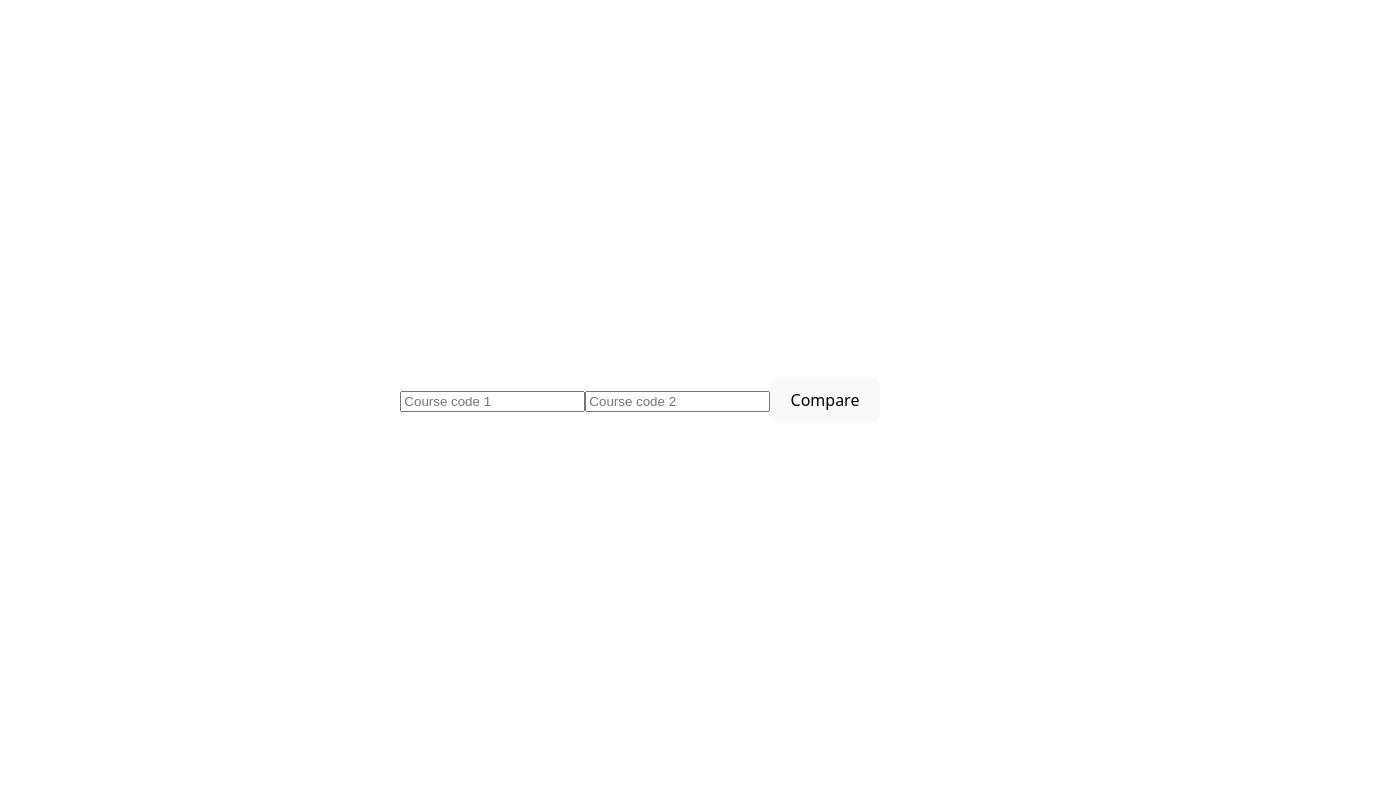
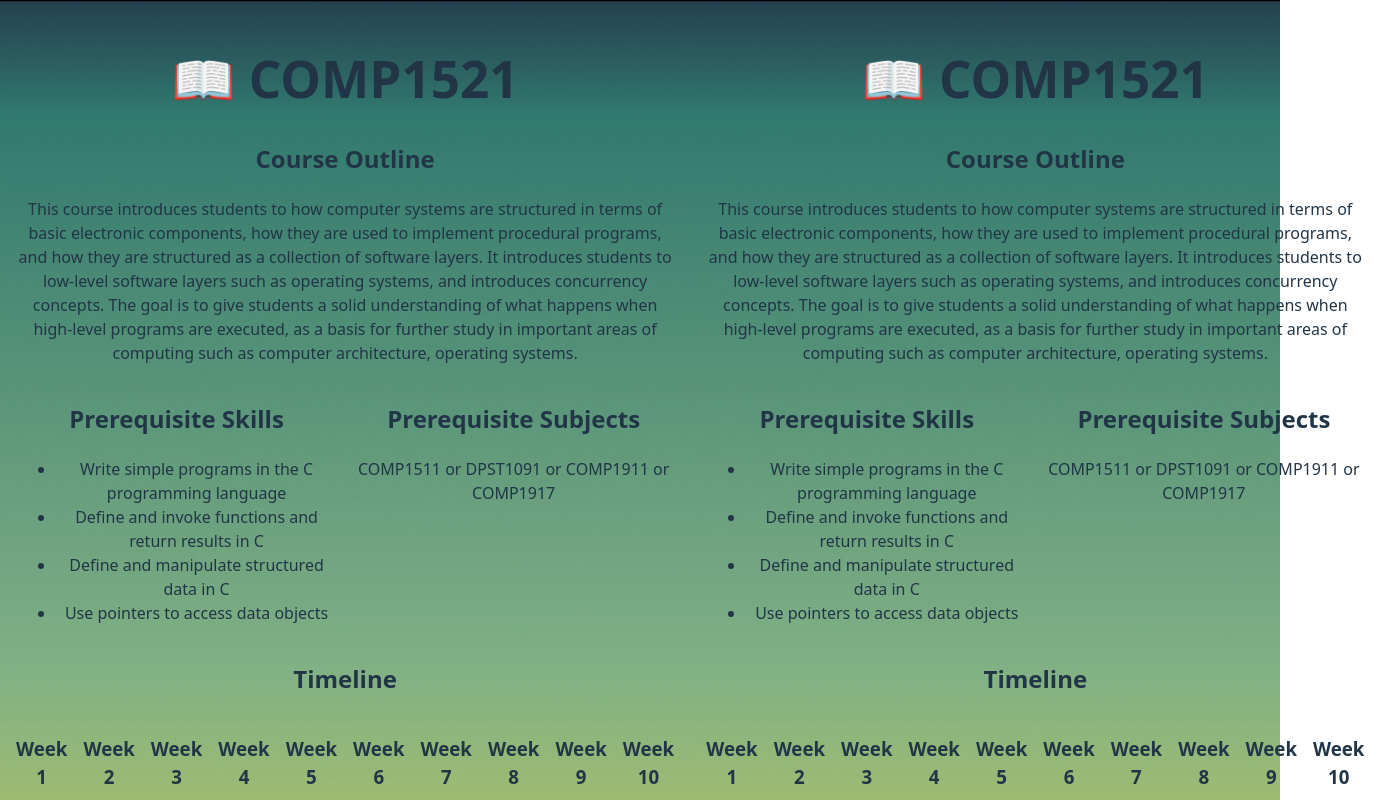
Before and after one commit to devsoc-unsw/trainee-ice-25t1, a React (Vite) app in the folder frontend/: page /course-compare in a window 1280 px wide. Shown: the top 800 px of the page, 1380 px wide, since content can reach past the window. Built offline with nearby package versions, Linux system fonts and the light colour scheme.

Commit message:
Side-by-Side comparison of dummy data

```diff
--- /dev/null
+++ b/frontend/src/pages/CourseCompare/CourseCompare.css
@@ -0,0 +1,24 @@
+
+
+.background {
+  position: absolute;
+  top: 0;
+  left: 0;
+  width: 100vw;
+  height: var(--bg-height, 100vh);
+  background-image: url("/background.png");
+  background-size: cover;
+  background-repeat: no-repeat;
+  background-position: center;
+  z-index: -1;
+}
+
+.courses-container {
+    display: flex;
+}
+
+.courses-container > div {
+    flex: 1;
+    padding: 1rem;
+    box-sizing: border-box;
+}
--- a/frontend/src/pages/CourseCompare/CourseCompare.tsx
+++ b/frontend/src/pages/CourseCompare/CourseCompare.tsx
@@ -1,107 +1,37 @@
-import { useState } from 'react';
+import CourseInfo from '../CourseInfo/CourseInfo.tsx';
+import './CourseCompare.css';
+import { useEffect, useRef } from "react";
 
 function CourseCompare() {
-    const [code1, setCode1] = useState('');
-    const [code2, setCode2] = useState('');
-    const [info1, setInfo1] = useState<CourseInfo | null>(null);
-    const [info2, setInfo2] = useState<CourseInfo | null>(null);
-    const [error, setError] = useState('');
+  const backgroundRef = useRef<HTMLDivElement>(null);
 
-    interface CourseInfo {
-        offeringTerms: string | null;
-        deliveryModes: string[];
-        conditionsText: string | null;
+  useEffect(() => {
+    function updateHeight() {
+      if (backgroundRef.current) {
+        backgroundRef.current.style.setProperty(
+          "--bg-height",
+          `${document.documentElement.scrollHeight}px`
+        );
+      }
     }
 
-    const fetchCourseInfo = async (code: string): Promise<CourseInfo | null>  => {
-        const url = `https://www.handbook.unsw.edu.au/undergraduate/courses/2025/${code}`;
-        try {
-            const response = await fetch(url);
-            const html = await response.text();
-            console.log('Fetched HTML for:', code);
-            console.log(html.slice(0, 500));
+    window.addEventListener("resize", updateHeight);
+    window.addEventListener("load", updateHeight);
+    updateHeight();
 
-            const parser = new DOMParser();
-            const doc = parser.parseFromString(html, 'text/html');
+    return () => {
+      window.removeEventListener("resize", updateHeight);
+      window.removeEventListener("load", updateHeight);
+    };
+  }, []);
 
-            const offeringTerms = (doc.querySelector('[data-testid="AttrBody"] > div') as HTMLElement)?.innerText;
-            const deliveryModes = [] as string[];
-            doc.querySelectorAll('.css-vobmxd-Box--Box-Box-Card--CardBody.e12hqxty1').forEach(div => {
-            const label = div.querySelector('span')?.innerText?.trim();
-            if (label === 'Delivery Mode') {
-                const modeText = div.childNodes[1]?.textContent?.trim();
-                if (modeText) {
-                deliveryModes.push(modeText);
-                }
-            }
-            });
-            const conditionsElement = doc.querySelector('#ConditionsforEnrolment .css-vobmxd-Box--Box-Box-Card--CardBody');
-            const conditionsText = conditionsElement instanceof HTMLElement
-                ? conditionsElement.textContent?.trim() ?? null
-                : null;
-
-            return { offeringTerms, deliveryModes, conditionsText };
-        } catch (err) {
-            console.error(err);
-            return null;
-        }
-    };
-
-    const handleSubmit = async (e: React.FormEvent<HTMLFormElement>) => {
-        e.preventDefault();
-        setError('');
-        setInfo1(null);
-        setInfo2(null);
-
-        const [data1, data2] = await Promise.all([
-            fetchCourseInfo(code1.toUpperCase()),
-            fetchCourseInfo(code2.toUpperCase()),
-        ]);
-
-        if (!data1 || !data2) {
-            setError('One or both course codes were not found.');
-        } else {
-            setInfo1(data1);
-            setInfo2(data2);
-        }
-    };
-
-    return (
-    <form onSubmit={handleSubmit}>
-      <input
-        type="text"
-        value={code1}
-        onChange={(e) => setCode1(e.target.value)}
-        placeholder="Course code 1"
-      />
-      <input
-        type="text"
-        value={code2}
-        onChange={(e) => setCode2(e.target.value)}
-        placeholder="Course code 2"
-      />
-      <button type="submit">Compare</button>
-
-      {error && <p>{error}</p>}
-
-      {info1 && (
-        <div>
-          <h2>Course 1 Info</h2>
-          <p><strong>Terms:</strong> {info1.offeringTerms}</p>
-          <p><strong>Delivery:</strong> {info1.deliveryModes.join(', ')}</p>
-          <p><strong>Conditions:</strong> {info1.conditionsText}</p>
-        </div>
-      )}
-
-      {info2 && (
-        <div>
-          <h2>Course 2 Info</h2>
-          <p><strong>Terms:</strong> {info2.offeringTerms}</p>
-          <p><strong>Delivery:</strong> {info2.deliveryModes.join(', ')}</p>
-          <p><strong>Conditions:</strong> {info2.conditionsText}</p>
-        </div>
-      )}
-    </form>
+  return (
+    <div className="background" ref={backgroundRef}>
+      <div className="courses-container">
+        <div><CourseInfo /></div>
+        <div><CourseInfo /></div>
+      </div>
+    </div>
   );
 }
 
```
